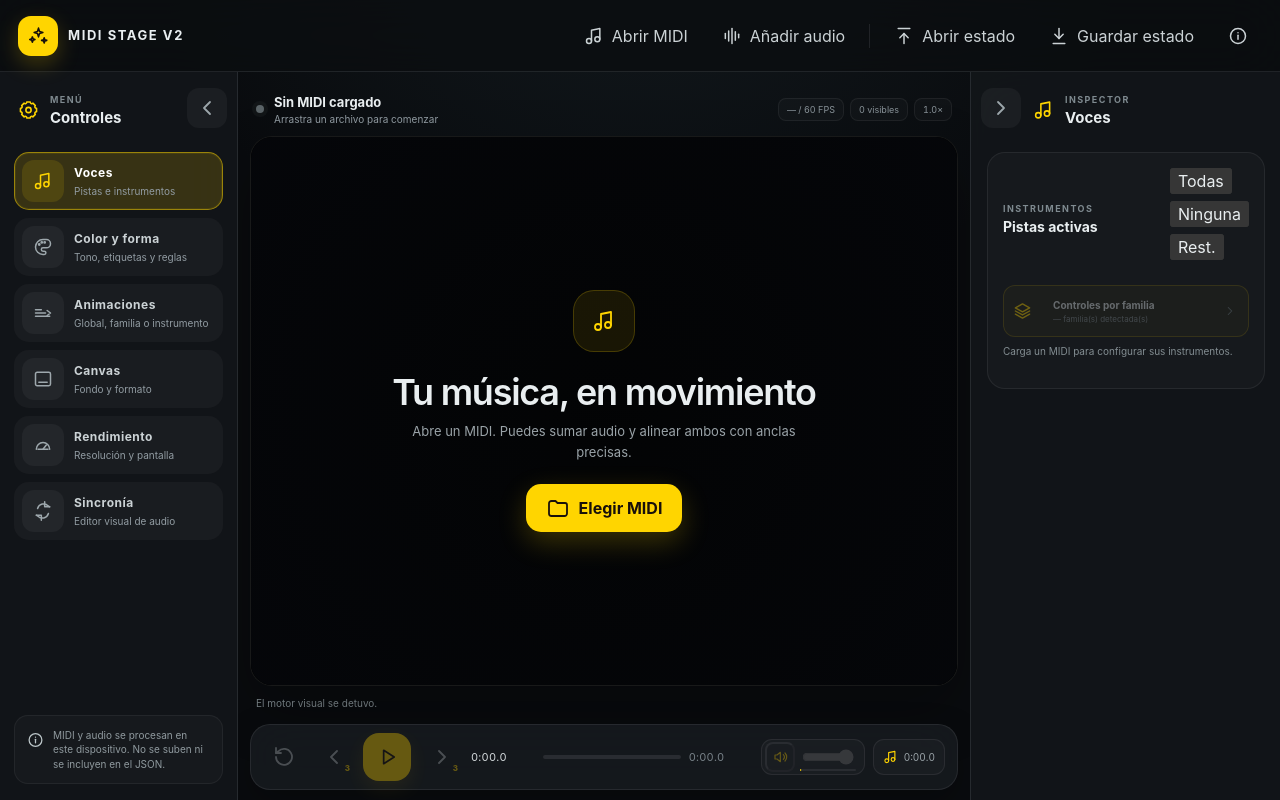
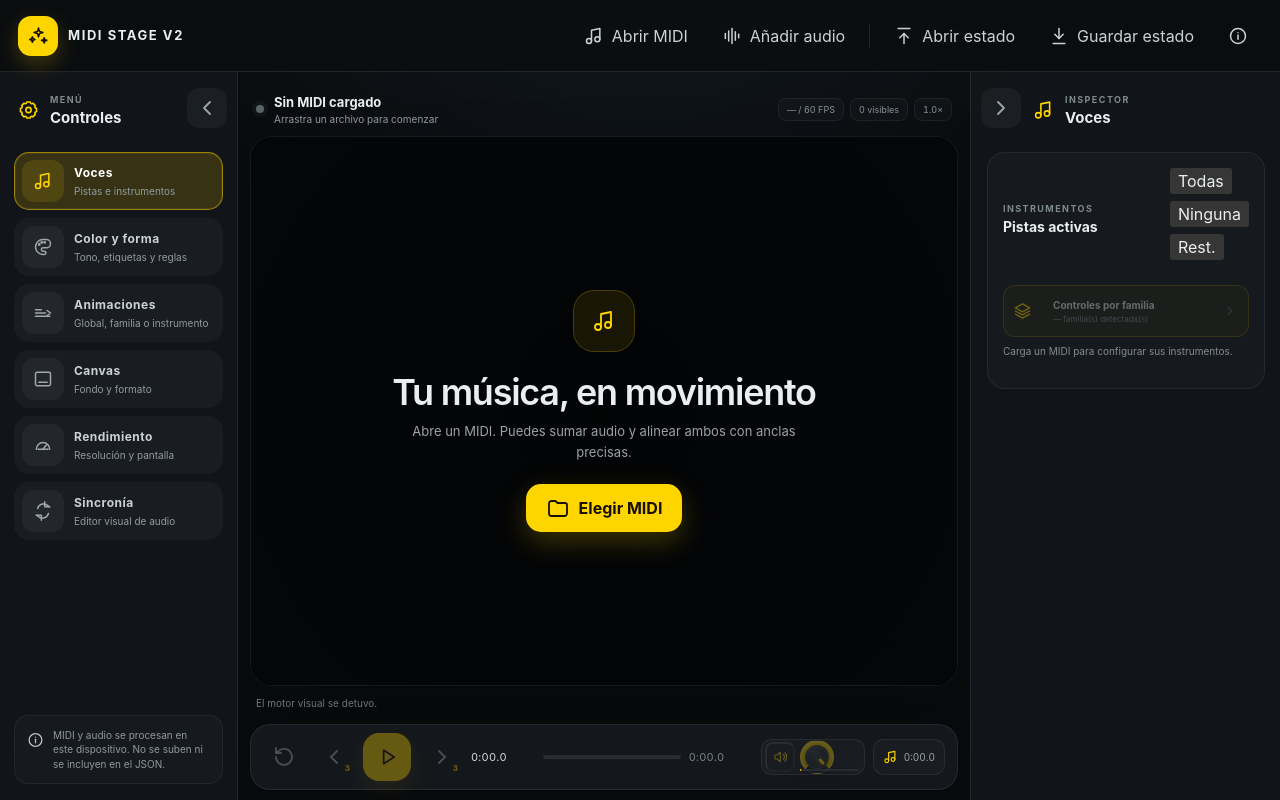
Before and after one commit to jaimejaramilloarias/VisualizadorMIDI, a React (Vite) app: page / in a window 1280 px wide. Built offline with nearby package versions, Linux system fonts and the light colour scheme.

Commit message:
feat: replace parameter sliders with knobs

```diff
--- a/src/ui/App.tsx
+++ b/src/ui/App.tsx
@@ -48,6 +48,7 @@ import { RendererBridge } from '../renderer/RendererBridge';
 import type { RenderTelemetry } from '../renderer/protocol';
 import { Icon, type IconName } from './icons';
 import { selectDroppedMedia } from './fileDrop';
+import { KnobControl } from './KnobControl';
 import {
   detectRmsLandmarks,
   resolveTapAnchorTime,
@@ -226,49 +227,6 @@ function ToolButton({
   );
 }
 
-function RangeControl({
-  label,
-  value,
-  min,
-  max,
-  step,
-  suffix,
-  onChange,
-}: {
-  label: string;
-  value: number;
-  min: number;
-  max: number;
-  step: number;
-  suffix: string;
-  onChange: (value: number) => void;
-}) {
-  const stepText = String(step);
-  const decimalPlaces =
-    step >= 1 ? 0 : Math.min(3, stepText.split('.')[1]?.length ?? 0);
-  const formattedValue = value.toFixed(decimalPlaces);
-  return (
-    <label className="range-control">
-      <span className="control-label">
-        <span>{label}</span>
-        <output>
-          {formattedValue}{suffix}
-        </output>
-      </span>
-      <input
-        aria-label={label}
-        aria-valuetext={`${formattedValue}${suffix}`}
-        max={max}
-        min={min}
-        onChange={(event) => onChange(Number(event.target.value))}
-        step={step}
-        type="range"
-        value={value}
-      />
-    </label>
-  );
-}
-
 type AnimationControlValues = Pick<
   FamilyVisualStyle,
   | 'heightScale'
@@ -288,7 +246,7 @@ function AnimationControls({
 }) {
   return (
     <>
-      <RangeControl
+      <KnobControl
         label="Altura"
         max={5}
         min={0.2}
@@ -297,7 +255,7 @@ function AnimationControls({
         suffix="×"
         value={values.heightScale}
       />
-      <RangeControl
+      <KnobControl
         label="Glow"
         max={MAX_EFFECT_STRENGTH}
         min={0}
@@ -306,7 +264,7 @@ function AnimationControls({
         suffix="×"
         value={values.glowStrength}
       />
-      <RangeControl
+      <KnobControl
         label="Bump"
         max={MAX_EFFECT_STRENGTH}
         min={0}
@@ -345,7 +303,7 @@ function AnimationControls({
       </label>
       {values.travel.enabled && (
         <>
-          <RangeControl
+          <KnobControl
             label="Intensidad magnética"
             max={2}
             min={0}
@@ -356,7 +314,7 @@ function AnimationControls({
             suffix="×"
             value={values.travel.intensity}
           />
-          <RangeControl
+          <KnobControl
             label="Zona de aceleración"
             max={2}
             min={0.5}
@@ -1645,21 +1603,19 @@ export function App() {
                 }
               />
             </button>
-            <label title={`Volumen ${Math.round(transport.volume * 100)} %`}>
-              <span className="visually-hidden">Volumen del audio</span>
-              <input
-                aria-label="Volumen del audio"
-                disabled={!transport.hasAudio}
-                max="1"
-                min="0"
-                onChange={(event) =>
-                  transportRef.current?.setVolume(Number(event.target.value))
-                }
-                step="0.01"
-                type="range"
-                value={transport.muted ? 0 : transport.volume}
-              />
-            </label>
+            <KnobControl
+              compact
+              disabled={!transport.hasAudio}
+              label="Volumen del audio"
+              max={1}
+              min={0}
+              onChange={(value) =>
+                transportRef.current?.setVolume(value)
+              }
+              step={0.01}
+              suffix=""
+              value={transport.muted ? 0 : transport.volume}
+            />
             <span aria-hidden="true" className="audio-signal-meter">
               <i
                 style={{
@@ -1827,7 +1783,7 @@ export function App() {
                 >
                   Negro absoluto
                 </button>
-                <RangeControl
+                <KnobControl
                   label="Ventana visible"
                   max={24}
                   min={3}
@@ -1836,7 +1792,7 @@ export function App() {
                   suffix=" s"
                   value={settings.secondsVisible}
                 />
-                <RangeControl
+                <KnobControl
                   label="Tamaño de nota"
                   max={1.8}
                   min={0.5}
@@ -1845,7 +1801,7 @@ export function App() {
                   suffix="×"
                   value={settings.noteScale}
                 />
-                <RangeControl
+                <KnobControl
                   label="Velocidad base"
                   max={127}
                   min={1}
@@ -1983,7 +1939,7 @@ export function App() {
                 </div>
                 {inspectorTab === 'style' && (
                   <>
-                    <RangeControl
+                    <KnobControl
                       label="Tono global"
                       max={180}
                       min={-180}
@@ -1994,7 +1950,7 @@ export function App() {
                       suffix="°"
                       value={visualConfiguration.global.colorToneShift}
                     />
-                    <RangeControl
+                    <KnobControl
                       label="Resplandor de escena"
                       max={MAX_SCENE_GLOW}
                       min={0}
@@ -2003,7 +1959,7 @@ export function App() {
                       suffix="×"
                       value={settings.glow}
                     />
-                    <RangeControl
+                    <KnobControl
                       label="Opacidad extremos"
                       max={1}
                       min={0}
@@ -2014,7 +1970,7 @@ export function App() {
                       suffix=""
                       value={visualConfiguration.global.opacityEdge}
                     />
-                    <RangeControl
+                    <KnobControl
                       label="Opacidad centro"
                       max={1}
                       min={0}
@@ -2048,7 +2004,7 @@ export function App() {
                 )}
                 {inspectorTab === 'performance' && (
                   <>
-                <RangeControl
+                <KnobControl
                   label="Supersampling"
                   max={3}
                   min={1}
@@ -2145,7 +2101,7 @@ export function App() {
                         }
                       />
                     </div>
-                    <RangeControl
+                    <KnobControl
                       label="Tamaño de fuente"
                       max={64}
                       min={8}
@@ -2159,7 +2115,7 @@ export function App() {
                       suffix=" px"
                       value={visualConfiguration.global.noteLabels.size}
                     />
-                    <RangeControl
+                    <KnobControl
                       label="Margen dinámico del recuadro"
                       max={24}
                       min={0}
@@ -2173,7 +2129,7 @@ export function App() {
                       suffix=" px"
                       value={visualConfiguration.global.noteLabels.padding}
                     />
-                    <RangeControl
+                    <KnobControl
                       label="Opacidad del recuadro"
                       max={1}
                       min={0}
@@ -2189,7 +2145,7 @@ export function App() {
                         visualConfiguration.global.noteLabels.backgroundOpacity
                       }
                     />
-                    <RangeControl
+                    <KnobControl
                       label="Redondeo del recuadro"
                       max={24}
                       min={0}
--- /dev/null
+++ b/src/ui/KnobControl.tsx
@@ -0,0 +1,179 @@
+import {
+  useRef,
+  type CSSProperties,
+  type KeyboardEvent,
+  type PointerEvent,
+  type WheelEvent,
+} from 'react';
+import {
+  knobValueFromDrag,
+  knobValueFromKey,
+  normalizeKnobValue,
+} from './knobMath';
+
+interface KnobControlProps {
+  compact?: boolean;
+  disabled?: boolean;
+  label: string;
+  max: number;
+  min: number;
+  onChange: (value: number) => void;
+  step: number;
+  suffix: string;
+  value: number;
+}
+
+interface DragState {
+  pointerId: number;
+  startValue: number;
+  startX: number;
+  startY: number;
+}
+
+export function KnobControl({
+  compact = false,
+  disabled = false,
+  label,
+  max,
+  min,
+  onChange,
+  step,
+  suffix,
+  value,
+}: KnobControlProps) {
+  const dragRef = useRef<DragState | null>(null);
+  const safeValue = normalizeKnobValue(value, min, max, step);
+  const normalized =
+    (safeValue - min) / Math.max(Number.EPSILON, Math.abs(max - min));
+  const angle = -135 + normalized * 270;
+  const progress = normalized * 270;
+  const decimalPlaces =
+    step >= 1 ? 0 : Math.min(3, String(step).split('.')[1]?.length ?? 0);
+  const formattedValue = safeValue.toFixed(decimalPlaces);
+  const style = {
+    '--knob-angle': `${angle}deg`,
+    '--knob-progress': `${progress}deg`,
+  } as CSSProperties;
+
+  const changeByKey = (event: KeyboardEvent<HTMLButtonElement>) => {
+    const nextValue = knobValueFromKey({
+      value: safeValue,
+      key: event.key,
+      minimum: min,
+      maximum: max,
+      step,
+    });
+    if (nextValue === null) return;
+    event.preventDefault();
+    onChange(nextValue);
+  };
+
+  const startDrag = (event: PointerEvent<HTMLButtonElement>) => {
+    if (disabled) return;
+    event.preventDefault();
+    dragRef.current = {
+      pointerId: event.pointerId,
+      startValue: safeValue,
+      startX: event.clientX,
+      startY: event.clientY,
+    };
+    event.currentTarget.setPointerCapture(event.pointerId);
+  };
+
+  const drag = (event: PointerEvent<HTMLButtonElement>) => {
+    const state = dragRef.current;
+    if (!state || state.pointerId !== event.pointerId) return;
+    const deltaPixels =
+      state.startY - event.clientY + (event.clientX - state.startX) * 0.45;
+    onChange(
+      knobValueFromDrag({
+        startValue: state.startValue,
+        deltaPixels,
+        minimum: min,
+        maximum: max,
+        step,
+      }),
+    );
+  };
+
+  const endDrag = (event: PointerEvent<HTMLButtonElement>) => {
+    if (event.currentTarget.hasPointerCapture(event.pointerId)) {
+      event.currentTarget.releasePointerCapture(event.pointerId);
+    }
+    dragRef.current = null;
+  };
+
+  const changeByWheel = (event: WheelEvent<HTMLButtonElement>) => {
+    if (disabled) return;
+    event.preventDefault();
+    onChange(
+      normalizeKnobValue(
+        safeValue + (event.deltaY < 0 ? step : -step),
+        min,
+        max,
+        step,
+      ),
+    );
+  };
+
+  const dial = (
+    <button
+      aria-label={label}
+      aria-valuemax={max}
+      aria-valuemin={min}
+      aria-valuenow={safeValue}
+      aria-valuetext={`${formattedValue}${suffix}`}
+      className="knob-dial"
+      disabled={disabled}
+      onKeyDown={changeByKey}
+      onPointerCancel={endDrag}
+      onPointerDown={startDrag}
+      onPointerMove={drag}
+      onPointerUp={endDrag}
+      onWheel={changeByWheel}
+      role="slider"
+      style={style}
+      title={`${label}: ${formattedValue}${suffix}`}
+      type="button"
+    >
+      <span aria-hidden="true" className="knob-indicator" />
+    </button>
+  );
+
+  if (compact) {
+    return (
+      <span className="knob-control is-compact">
+        {dial}
+      </span>
+    );
+  }
+
+  return (
+    <div className="knob-control">
+      <span className="knob-label">{label}</span>
+      {dial}
+      <label className="knob-value">
+        <span className="visually-hidden">Valor de {label}</span>
+        <input
+          disabled={disabled}
+          max={max}
+          min={min}
+          onChange={(event) =>
+            onChange(
+              normalizeKnobValue(
+                Number(event.target.value),
+                min,
+                max,
+                step,
+              ),
+            )
+          }
+          step={step}
+          type="number"
+          value={formattedValue}
+        />
+        <span>{suffix}</span>
+      </label>
+    </div>
+  );
+}
--- a/src/ui/SyncWorkspace.tsx
+++ b/src/ui/SyncWorkspace.tsx
@@ -2,6 +2,7 @@ import { useEffect, useState } from 'react';
 import type { SyncAnchor } from '../core/state/visualizationState';
 import type { TransportSnapshot } from '../core/transport/AudioTransport';
 import { Icon } from './icons';
+import { KnobControl } from './KnobControl';
 import {
   MAX_SYNC_ZOOM,
   resolveSyncViewport,
@@ -382,17 +383,16 @@ export function SyncWorkspace({
           >
             −
           </button>
-          <label>
-            <span className="visually-hidden">Offset de animación</span>
-            <input
-              max="10000"
-              min="-10000"
-              onChange={(event) => onOffsetChange(Number(event.target.value))}
-              step="10"
-              type="range"
-              value={offsetMs}
-            />
-          </label>
+          <KnobControl
+            compact
+            label="Offset de animación"
+            max={10_000}
+            min={-10_000}
+            onChange={onOffsetChange}
+            step={10}
+            suffix=" ms"
+            value={offsetMs}
+          />
           <button
             aria-label="Aumentar offset 10 milisegundos"
             onClick={() =>
--- /dev/null
+++ b/src/ui/knobMath.ts
@@ -0,0 +1,76 @@
+export const normalizeKnobValue = (
+  value: number,
+  minimum: number,
+  maximum: number,
+  step: number,
+): number => {
+  const safeMinimum = Math.min(minimum, maximum);
+  const safeMaximum = Math.max(minimum, maximum);
+  const safeStep = Math.max(Number.EPSILON, Math.abs(step));
+  const safeValue = Number.isFinite(value) ? value : safeMinimum;
+  const snapped =
+    safeMinimum +
+    Math.round((safeValue - safeMinimum) / safeStep) * safeStep;
+  const decimalPlaces =
+    safeStep >= 1
+      ? 0
+      : Math.min(6, String(safeStep).split('.')[1]?.length ?? 0);
+  return Number(
+    Math.min(safeMaximum, Math.max(safeMinimum, snapped)).toFixed(
+      decimalPlaces,
+    ),
+  );
+};
+
+export const knobValueFromDrag = ({
+  startValue,
+  deltaPixels,
+  minimum,
+  maximum,
+  step,
+}: {
+  startValue: number;
+  deltaPixels: number;
+  minimum: number;
+  maximum: number;
+  step: number;
+}): number => {
+  const range = Math.max(Number.EPSILON, Math.abs(maximum - minimum));
+  const rawValue = startValue + (deltaPixels / 150) * range;
+  return normalizeKnobValue(rawValue, minimum, maximum, step);
+};
+
+export const knobValueFromKey = ({
+  value,
+  key,
+  minimum,
+  maximum,
+  step,
+}: {
+  value: number;
+  key: string;
+  minimum: number;
+  maximum: number;
+  step: number;
+}): number | null => {
+  if (key === 'Home') return minimum;
+  if (key === 'End') return maximum;
+  const direction =
+    key === 'ArrowUp' || key === 'ArrowRight'
+      ? 1
+      : key === 'ArrowDown' || key === 'ArrowLeft'
+        ? -1
+        : key === 'PageUp'
+          ? 10
+          : key === 'PageDown'
+            ? -10
+            : 0;
+  return direction === 0
+    ? null
+    : normalizeKnobValue(
+        value + direction * step,
+        minimum,
+        maximum,
+        step,
+      );
+};
--- a/src/ui/styles.css
+++ b/src/ui/styles.css
@@ -106,7 +106,6 @@ input:focus-visible {
 .panel-heading,
 .project-title,
 .telemetry,
-.control-label,
 .section-heading,
 .notice,
 .audio-chip,
@@ -678,10 +677,6 @@ input:focus-visible {
   margin-top: 4px;
 }
 
-.sync-dock-card .range-control {
-  padding-bottom: 0;
-}
-
 [data-inspector-tab="sync"] .right-panel .collapse-button {
   display: none;
 }
@@ -894,9 +889,9 @@ input:focus-visible {
   display: grid;
   min-width: 0;
   height: 36px;
-  grid-template-columns: 32px minmax(44px, 1fr);
+  grid-template-columns: 32px 34px;
   align-items: center;
-  padding: 0 8px 0 3px;
+  padding: 0 4px 0 3px;
   gap: 3px;
   border: 1px solid rgba(255, 255, 255, 0.07);
   border-radius: 11px;
@@ -915,8 +910,7 @@ input:focus-visible {
   background: rgba(255, 255, 255, 0.06);
 }
 
-.audio-output-control button:disabled,
-.audio-output-control input:disabled {
+.audio-output-control button:disabled {
   opacity: 0.32;
   cursor: default;
 }
@@ -925,25 +919,13 @@ input:focus-visible {
   width: 16px;
 }
 
-.audio-output-control label {
-  display: flex;
-  min-width: 0;
-  align-items: center;
-}
-
-.audio-output-control input {
-  width: 100%;
-  accent-color: var(--accent);
-  cursor: pointer;
-}
-
 .audio-output-control[data-muted="true"] {
   opacity: 0.68;
 }
 
 .audio-signal-meter {
   position: absolute;
-  right: 8px;
+  right: 5px;
   bottom: 3px;
   left: 38px;
   height: 2px;
@@ -1045,47 +1027,162 @@ input:focus-visible {
   font-size: 14px;
 }
 
-.range-control {
-  display: block;
-  padding: 8px 0;
-}
-
-.control-label {
-  justify-content: space-between;
-  margin-bottom: 8px;
+.knob-control {
+  display: grid;
+  min-height: 70px;
+  grid-template-columns: minmax(0, 1fr) 54px 68px;
+  align-items: center;
+  padding: 7px 0;
+  gap: 9px;
+}
+
+.knob-label {
   color: #b7bfc2;
   font-size: 11px;
-}
-
-.control-label output {
-  color: #858f94;
+  line-height: 1.25;
+}
+
+.knob-control .knob-dial {
+  --knob-angle: -135deg;
+  --knob-progress: 0deg;
+  position: relative;
+  width: 52px;
+  min-width: 52px;
+  height: 52px;
+  padding: 0;
+  overflow: hidden;
+  color: var(--accent);
+  border: 1px solid rgba(255, 255, 255, 0.14);
+  border-radius: 50%;
+  outline: none;
+  background:
+    conic-gradient(
+      from 225deg,
+      var(--accent) 0deg var(--knob-progress),
+      rgba(255, 255, 255, 0.1) var(--knob-progress) 270deg,
+      transparent 270deg 360deg
+    );
+  box-shadow:
+    0 9px 18px rgba(0, 0, 0, 0.28),
+    inset 0 1px 0 rgba(255, 255, 255, 0.12);
+  cursor: ns-resize;
+  touch-action: none;
+}
+
+.knob-control .knob-dial::after {
+  position: absolute;
+  inset: 5px;
+  z-index: 1;
+  border: 1px solid rgba(255, 255, 255, 0.08);
+  border-radius: 50%;
+  background:
+    radial-gradient(circle at 35% 28%, #3b4146 0, #252a2e 43%, #171a1d 100%);
+  box-shadow:
+    inset 0 1px 2px rgba(255, 255, 255, 0.12),
+    0 2px 6px rgba(0, 0, 0, 0.5);
+  content: "";
+}
+
+.knob-control .knob-dial:hover {
+  border-color: rgba(255, 213, 0, 0.42);
+  filter: brightness(1.08);
+}
+
+.knob-control .knob-dial:focus-visible {
+  box-shadow:
+    0 0 0 3px rgba(255, 213, 0, 0.18),
+    0 9px 18px rgba(0, 0, 0, 0.28);
+}
+
+.knob-control .knob-dial:active {
+  transform: scale(0.97);
+}
+
+.knob-control .knob-dial:disabled {
+  opacity: 0.35;
+  cursor: default;
+}
+
+.knob-indicator {
+  position: absolute;
+  inset: 6px;
+  z-index: 2;
+  transform: rotate(var(--knob-angle));
+  pointer-events: none;
+}
+
+.knob-indicator::before {
+  position: absolute;
+  top: 1px;
+  left: 50%;
+  width: 3px;
+  height: 11px;
+  border-radius: 99px;
+  background: var(--accent);
+  box-shadow: 0 0 7px rgba(255, 213, 0, 0.58);
+  content: "";
+  transform: translateX(-50%);
+}
+
+.knob-value {
+  display: flex;
+  min-width: 0;
+  align-items: center;
+  justify-content: flex-end;
+  gap: 3px;
+  color: #7f898e;
+  font-size: 9px;
+}
+
+.knob-value input {
+  width: 52px;
+  height: 30px;
+  padding: 0 5px;
+  color: #d7dddf;
+  border: 1px solid rgba(255, 255, 255, 0.08);
+  border-radius: 8px;
+  outline: none;
+  background: rgba(255, 255, 255, 0.035);
   font-size: 10px;
   font-variant-numeric: tabular-nums;
-}
-
-.range-control input {
-  width: 100%;
-  height: 20px;
+  text-align: right;
+}
+
+.knob-value input:focus {
+  border-color: rgba(255, 213, 0, 0.48);
+  background: rgba(255, 213, 0, 0.055);
+}
+
+.knob-value input::-webkit-inner-spin-button,
+.knob-value input::-webkit-outer-spin-button {
   margin: 0;
-  accent-color: var(--accent);
-  cursor: pointer;
-}
-
-.range-control input::-webkit-slider-runnable-track {
-  height: 4px;
-  border-radius: 99px;
-  background: rgba(255, 255, 255, 0.1);
-}
-
-.range-control input::-webkit-slider-thumb {
-  width: 20px;
-  height: 20px;
-  margin-top: -8px;
-  border: 4px solid var(--accent);
-  border-radius: 99px;
-  background: #fff;
-  box-shadow: 0 2px 8px rgba(0, 0, 0, 0.35);
   -webkit-appearance: none;
+}
+
+.knob-control.is-compact {
+  display: inline-grid;
+  min-height: 0;
+  grid-template-columns: 34px;
+  padding: 0;
+  gap: 0;
+}
+
+.knob-control.is-compact .knob-dial {
+  width: 34px;
+  min-width: 34px;
+  height: 34px;
+}
+
+.knob-control.is-compact .knob-dial::after {
+  inset: 4px;
+}
+
+.knob-control.is-compact .knob-indicator {
+  inset: 5px;
+}
+
+.knob-control.is-compact .knob-indicator::before {
+  height: 7px;
 }
 
 .inline-control {
@@ -1996,12 +2093,7 @@ input:focus-visible {
 }
 
 .sync-offset-group {
-  min-width: 290px;
-}
-
-.sync-offset-group label {
-  width: min(100px, 8vw);
-  min-width: 76px;
+  min-width: 218px;
 }
 
 .help-overlay {
```
Also changed, not shown: 1 other file (tests, documents, lock files or other folders).
